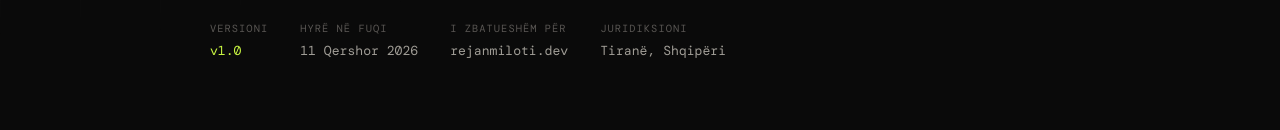
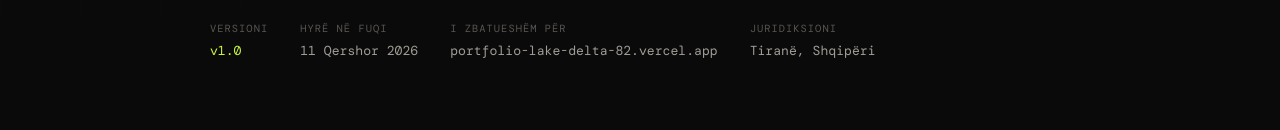
Before and after one commit to rejan777/portfolio, a plain HTML site: page privacy-policy.html in a window 1280 px wide. Shown: the part 357-487 px from the top of the page. Drawn offline with nearby package versions, Linux system fonts and the light colour scheme; a web font is replaced by a local one.

Commit message:
Add files via upload

```diff
--- a/privacy-policy.html
+++ b/privacy-policy.html
@@ -399,7 +399,7 @@
       </div>
       <div class="pp-meta-item">
         <span class="pp-meta-label">i zbatueshëm për</span>
-        <span class="pp-meta-value">rejanmiloti.dev</span>
+        <span class="pp-meta-value">portfolio-lake-delta-82.vercel.app</span>
       </div>
       <div class="pp-meta-item">
         <span class="pp-meta-label">juridiksioni</span>
```
